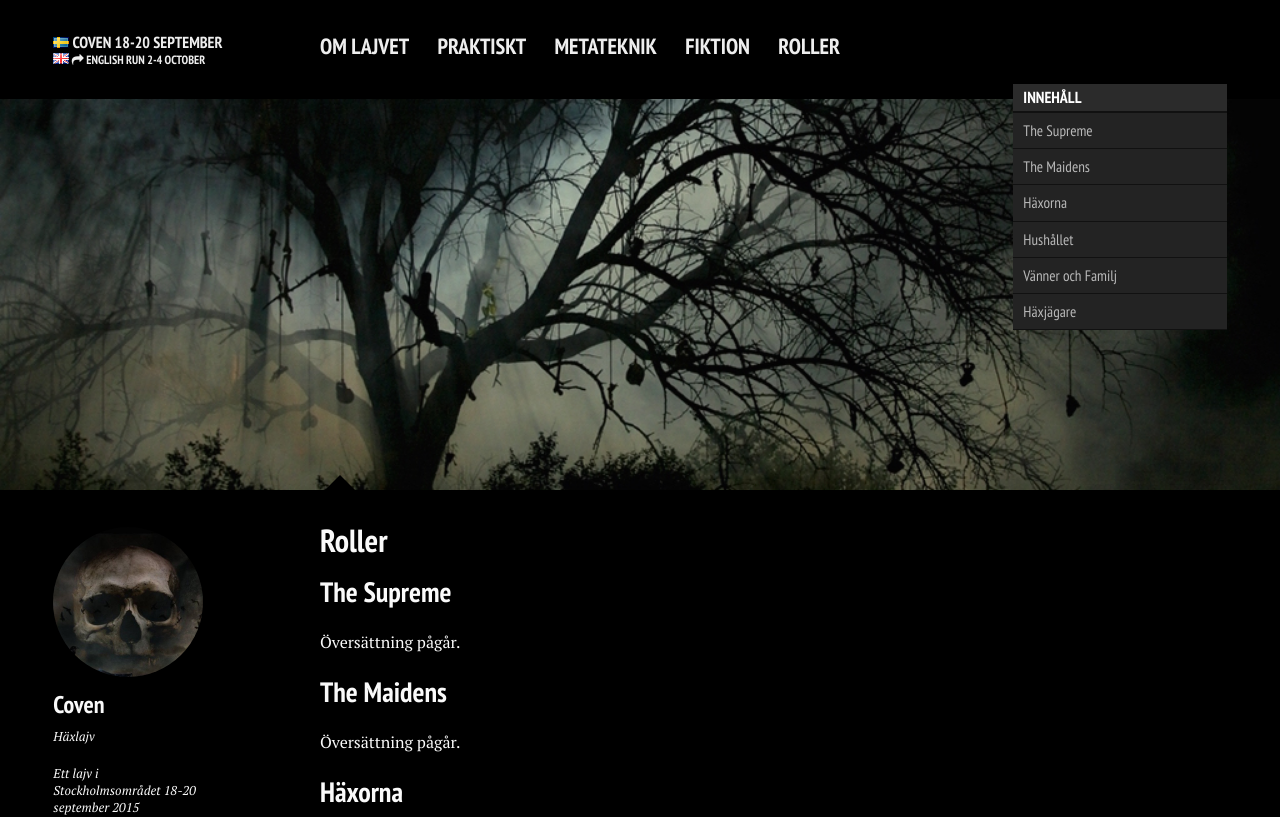
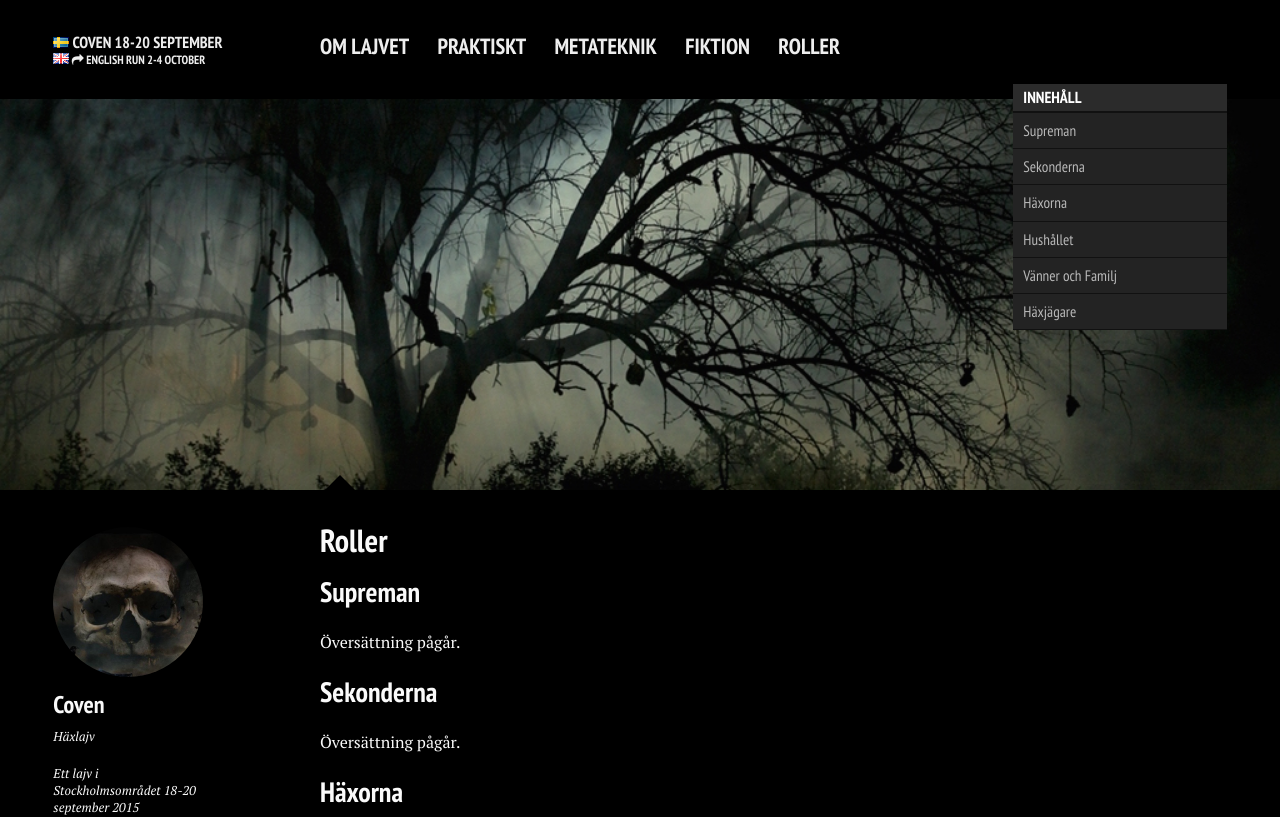
Before and after one commit to stanislavb/www.coven.nu, a Jekyll site: the page built from roller/index.md, in a window 1280 px wide. Shown: the top 817 px of the page. Built offline with Jekyll 4.4.1, drawn with Linux system fonts in a browser that asks for light colours; nearby versions of some CDN libraries.

Commit message:
Update index.md

```diff
--- a/roller/index.md
+++ b/roller/index.md
@@ -17,11 +17,11 @@ image:
 </div>
 </section><!-- /#table-of-contents -->
 
-## The Supreme
+## Supreman
 
 Översättning pågår.
 
-## The Maidens
+## Sekonderna
 
 Översättning pågår.
 
```
